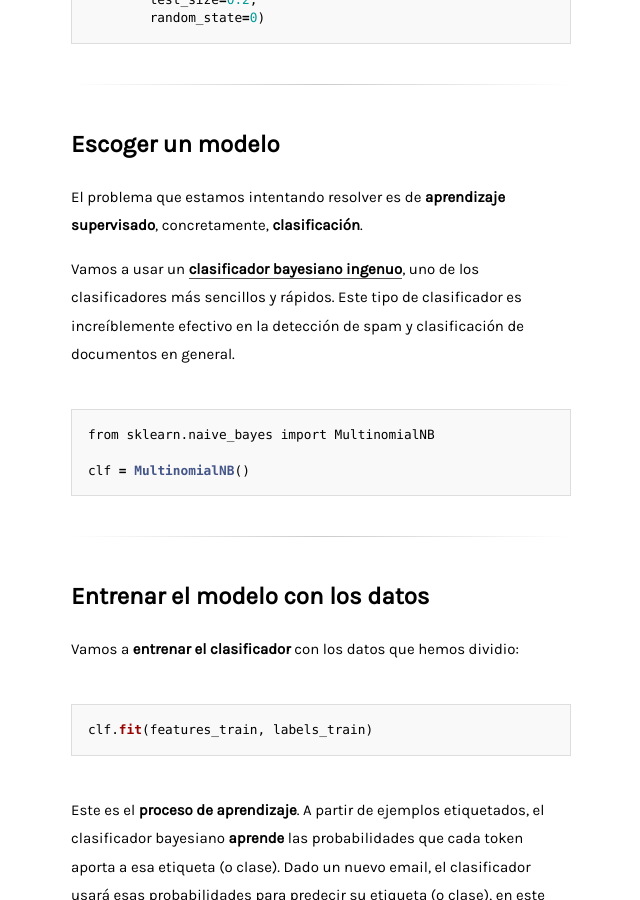
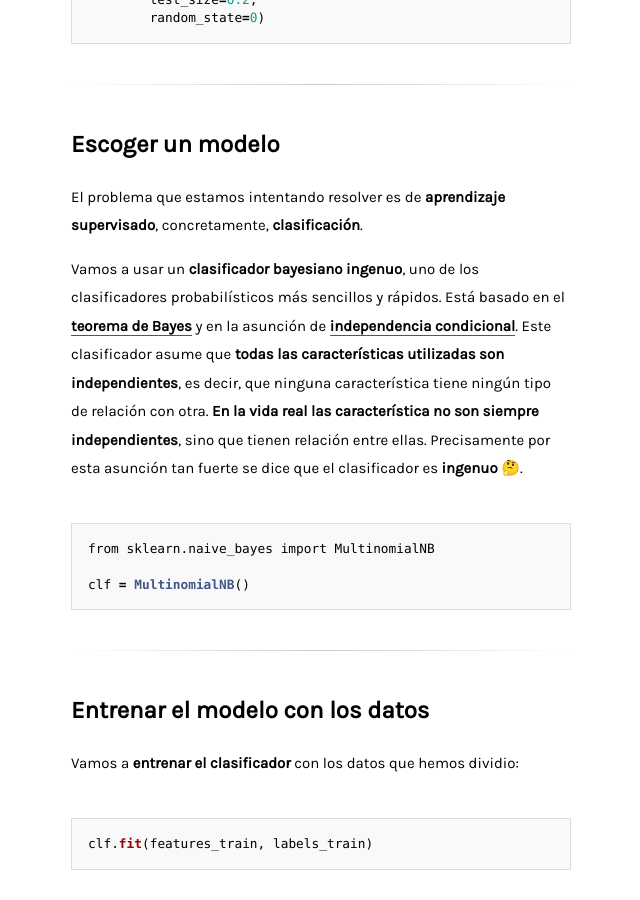
Before and after one commit to stanete/stanete.github.io, a Jekyll site: the page built from _posts/2017-01-23-filtro-spam-machine-learning.md, in a window 1280 px wide and 900 px high, scrolled down 5406 px. Shown: the whole window, without its empty margins (319-959 px from the left). Built offline with Jekyll 4.4.1, drawn with Linux system fonts in a browser that asks for light colours; comment, search, counter and statistics services are not loaded; some of the changed text lies outside the part shown.

Commit message:
Removed bayesian classifier post

````diff
--- a/_config.yml
+++ b/_config.yml
@@ -41,7 +41,7 @@ exclude:            [ "LICENSE", "README.md", "CNAME", "vendor", "Gemfile" ]
 gems:
   - jekyll-sitemap
   - jekyll-feed
-
+  - jekyll-redirect-from
 
 defaults:
   -
--- a/_posts/2017-01-23-filtro-spam-machine-learning.md
+++ b/_posts/2017-01-23-filtro-spam-machine-learning.md
@@ -4,11 +4,12 @@ updated: 2017-01-23 08:45
 comments: true
 mailchimp: true
 image: /images/filtro-spam-machine-learning.png
+redirect_from: "/clasificador-bayesiano-ingenuo"
 ---
 
 > Extraer características, tokenización, & clasificación de documentos
 
-Este es el tercer post de **Machine Learning pero sin hype**, una serie sobre aprendizaje automático (o de máquinas) en español.
+Este es el segundo post de **Machine Learning pero sin hype**, una serie sobre aprendizaje automático (o de máquinas) en español.
 
 Crear un filtro de spam es el **"Hola Mundo"** de la clasificación de documentos con Machine Learning. Por eso, en este post vamos a crear un filtro de spam bastante preciso a partir de emails reales etiquetados como *spam* o *ham* (emails que no son spam).
 
@@ -200,7 +201,7 @@ features_train, features_test, \
 
 El problema que estamos intentando resolver es de **aprendizaje supervisado**, concretamente, **clasificación**.
 
-Vamos a usar un [**clasificador bayesiano ingenuo**](clasificador-bayesiano-ingenuo), uno de los clasificadores más sencillos y rápidos. Este tipo de clasificador es increíblemente efectivo en la detección de spam y clasificación de documentos en general.
+Vamos a usar un **clasificador bayesiano ingenuo**, uno de los clasificadores probabilísticos más sencillos y rápidos. Está basado en el [**teorema de Bayes**](https://es.wikipedia.org/wiki/Teorema_de_Bayes) y en la asunción de [**independencia condicional**](https://es.wikipedia.org/wiki/Independencia_condicional). Este clasificador asume que **todas las características utilizadas son independientes**, es decir, que ninguna característica tiene ningún tipo de relación con otra. **En la vida real las característica no son siempre independientes**, sino que tienen relación entre ellas. Precisamente por esta asunción tan fuerte se dice que el clasificador es **ingenuo** 🤔.
 
 ```python
 from sklearn.naive_bayes import MultinomialNB
````
Also changed, not shown: _posts/2017-01-15-introduccion-machine-learning-sin-hype.md (+3 -1 lines), _posts/2017-01-20-clasificador-bayesiano-ingenuo.md (deleted, +0 -49 lines).
